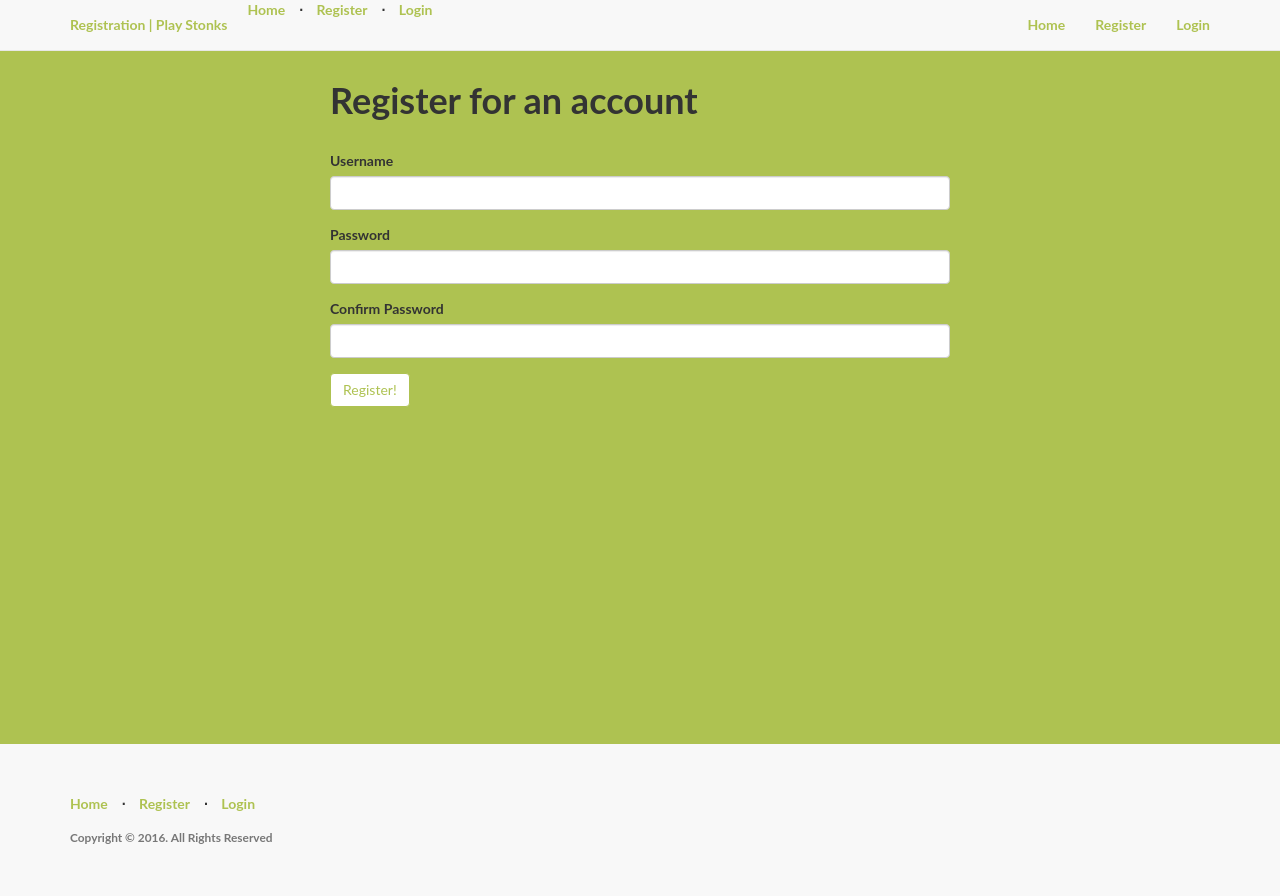
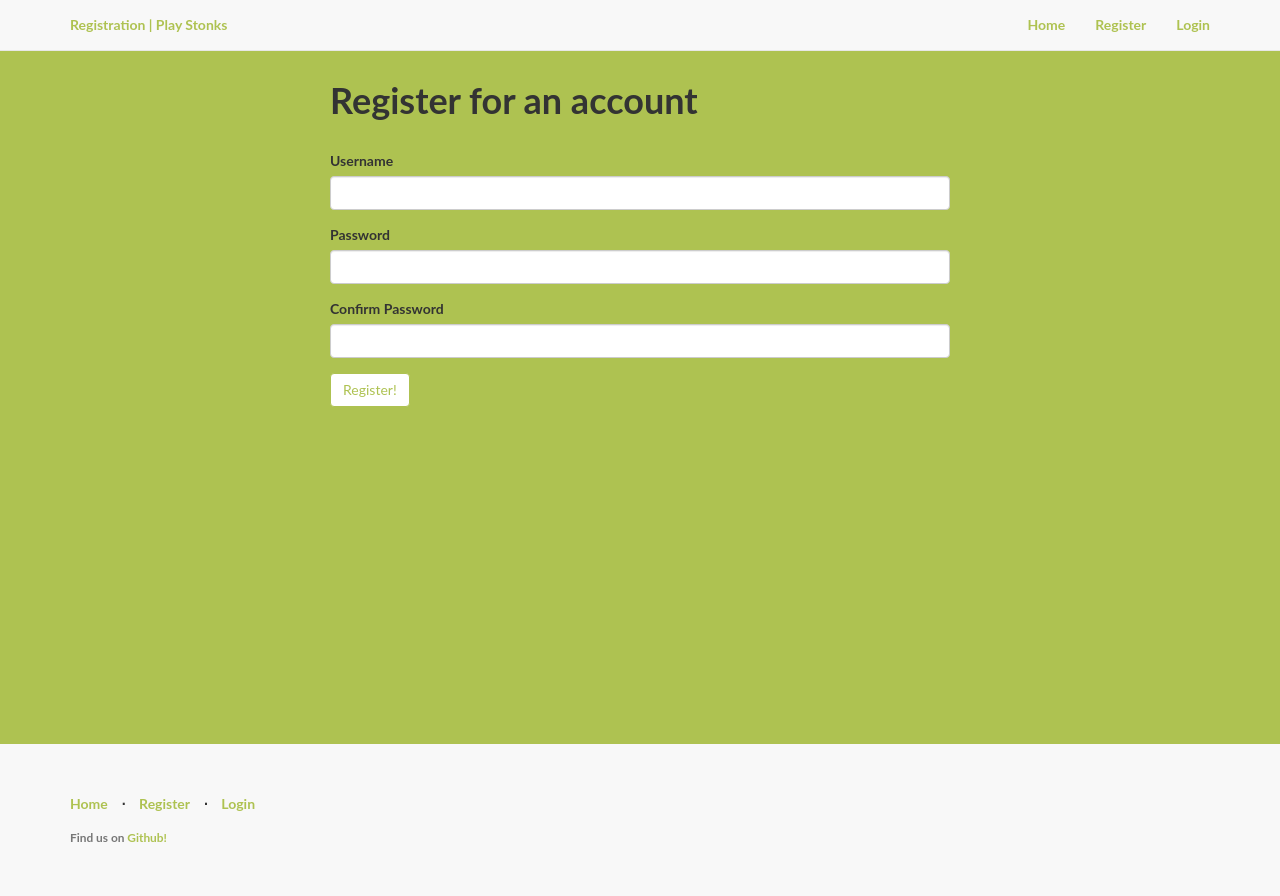
Before and after one commit to TennisGazelle/play-stonks-prototype, a Flask app: page /register in a window 1280 px wide. Run offline with Flask 2, Linux system fonts and the light colour scheme; some libraries are stand-ins or nearby versions.

Commit message:
added more requirements

```diff
--- a/app/__init__.py
+++ b/app/__init__.py
@@ -13,7 +13,7 @@ db = SQLAlchemy()  # add
 
 
 def create_app(config_name):
-    app = Flask(__name__, instance_relative_config=True)
+    app = Flask(__name__, instance_relative_config=True, template_folder='templates')
     # app.config.from_object(app_config[config_name])
     app.config.from_pyfile('config.py')
     app.config['SQLALCHEMY_DATABASE_URI'] = 'sqlite:///test.db'  # add
--- a/app/home/views.py
+++ b/app/home/views.py
@@ -1,7 +1,8 @@
-from flask import render_template
+from flask import render_template, request
 from flask_login import login_required
 
 from . import home
+from ..models import User
 
 @home.route('/')
 def homepage():
@@ -9,4 +10,5 @@ def homepage():
 
 @home.route('/dashboard')
 def dashboard():
-    return render_template('home/dashboard.html', title='Dashboard')
+    this_user_name = User.query.order_by(User.id).first().name
+    return render_template('home/dashboard.html', title='Dashboard', name=this_user_name)
--- a/app/templates/base.html
+++ b/app/templates/base.html
@@ -25,15 +25,6 @@
                 <li><a href="{{ url_for('auth.register') }}">Register</a></li>
                 <li><a href="{{ url_for('auth.login') }}">Login</a></li>
             </ul>
-
-            <!-- Modify footer menu -->
-            <ul class="list-inline">
-                <li><a href="{{ url_for('home.homepage') }}">Home</a></li>
-                <li class="footer-menu-divider">⋅</li>
-                <li><a href="{{ url_for('auth.register') }}">Register</a></li>
-                <li class="footer-menu-divider">⋅</li>
-                <li><a href="{{ url_for('auth.login') }}">Login</a></li>
-            </ul>
           </div>
         </div>
     </nav>
@@ -49,11 +40,11 @@
                     <ul class="list-inline">
                         <li><a href="{{ url_for('home.homepage') }}">Home</a></li>
                         <li class="footer-menu-divider">⋅</li>
-                        <li><a href="#">Register</a></li>
+                        <li><a href="{{ url_for('auth.register') }}">Register</a></li>
                         <li class="footer-menu-divider">⋅</li>
-                        <li><a href="#">Login</a></li>
+                        <li><a href="{{ url_for('auth.login') }}">Login</a></li>
                     </ul>
-                    <p class="copyright text-muted small">Copyright © 2016. All Rights Reserved</p>
+                    <p class="copyright text-muted small">Find us on <a href="https://github.com/tennisgazelle/play-stonks-prototype">Github!</a></p>
                 </div>
             </div>
         </div>
--- a/app/templates/home/dashboard.html
+++ b/app/templates/home/dashboard.html
@@ -6,7 +6,7 @@
         <div class="row">
             <div class="col-lg-12">
                 <div class="intro-message">
-                    <h1>The Dashboard</h1>
+                    <h1>The Secret Dashboard only for logged in Users!</h1>
                     <h3>We made it here!</h3>
                     <hr class="intro-divider">
                     </ul>
```
Also changed, not shown: CMDTIPS.md (added, +7 -0 lines), requirements.txt (+26 -7 lines), app/test.db.
